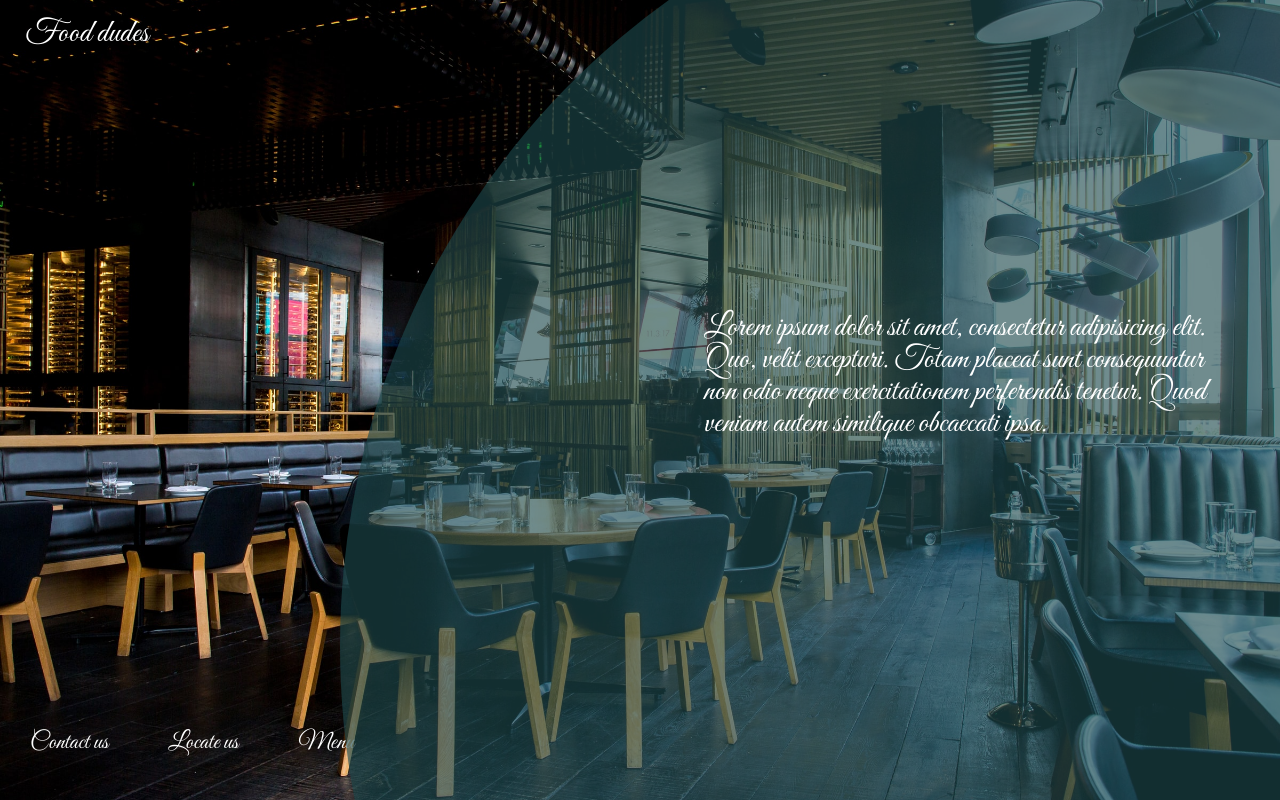
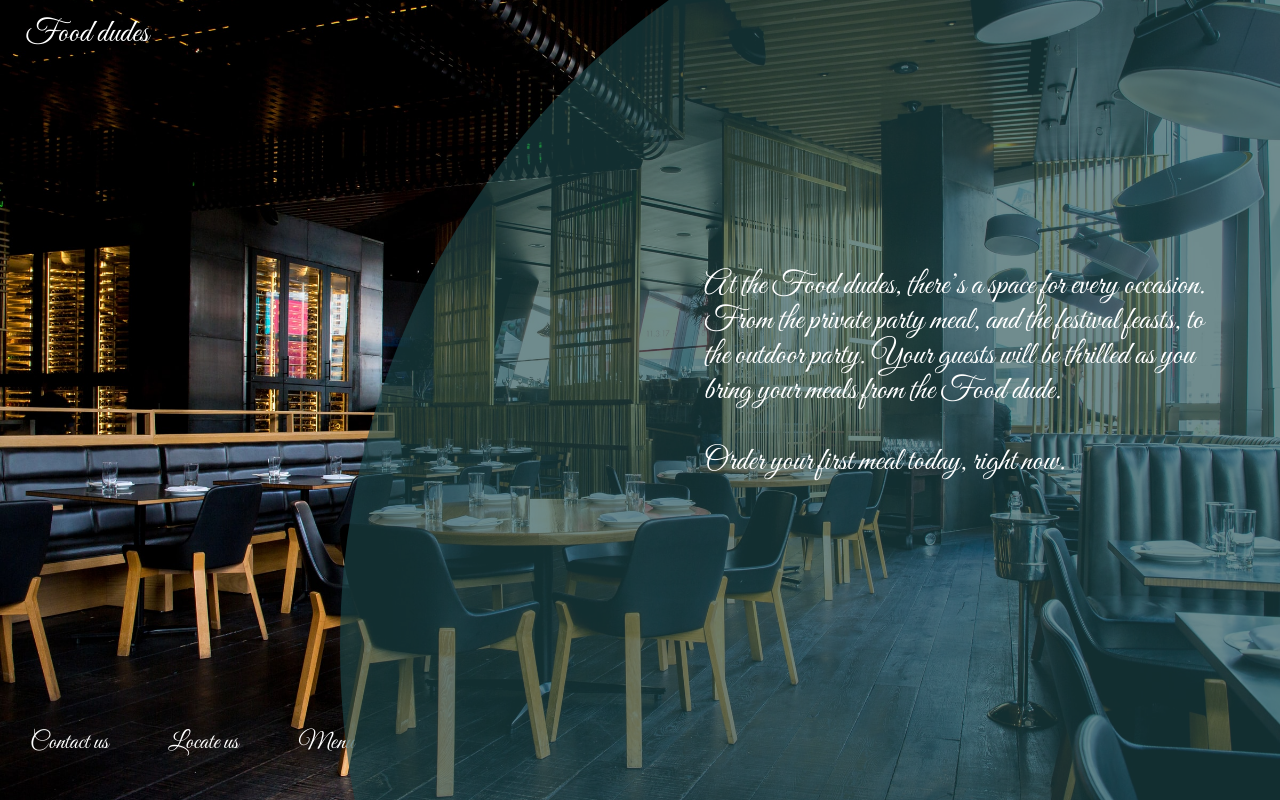
Before and after one commit to Nikita19-dev/Restaurant, an Angular app: page / in a window 1280 px wide. Built offline with nearby package versions, Linux system fonts and the light colour scheme.

Commit message:
added text recognising text for fude dudes and styled it

```diff
--- a/src/app/landing-page/landing-page.component.css
+++ b/src/app/landing-page/landing-page.component.css
@@ -53,12 +53,12 @@ a:active {
 
 .item {
   position: absolute;
-  bottom: 45%;
+  bottom: 40%;
   right: 5%;
   font-size: 2rem;
   /* width: -moz-fit-content; */
   width: 40%;
-  line-height: 1
+  line-height: 1.1
 }
 
 .flex-container {
--- a/src/app/landing-page/landing-page.component.html
+++ b/src/app/landing-page/landing-page.component.html
@@ -19,9 +19,10 @@
 
     <div class="flex-container">
         <div class="item">
-            Lorem ipsum dolor sit amet, consectetur adipisicing elit. Quo,
-            velit excepturi. Totam placeat sunt consequuntur non odio neque exercitationem
-            perferendis tenetur. Quod veniam autem similique obcaecati ipsa.
+            At the Food dudes, there’s a space for every occasion. From the private party meal, and the festival feasts,
+            to the outdoor party. Your guests will be thrilled as you bring your meals from the Food dude.<br><br> Order
+            your
+            first meal today, right now.
         </div>
     </div>
 
```
